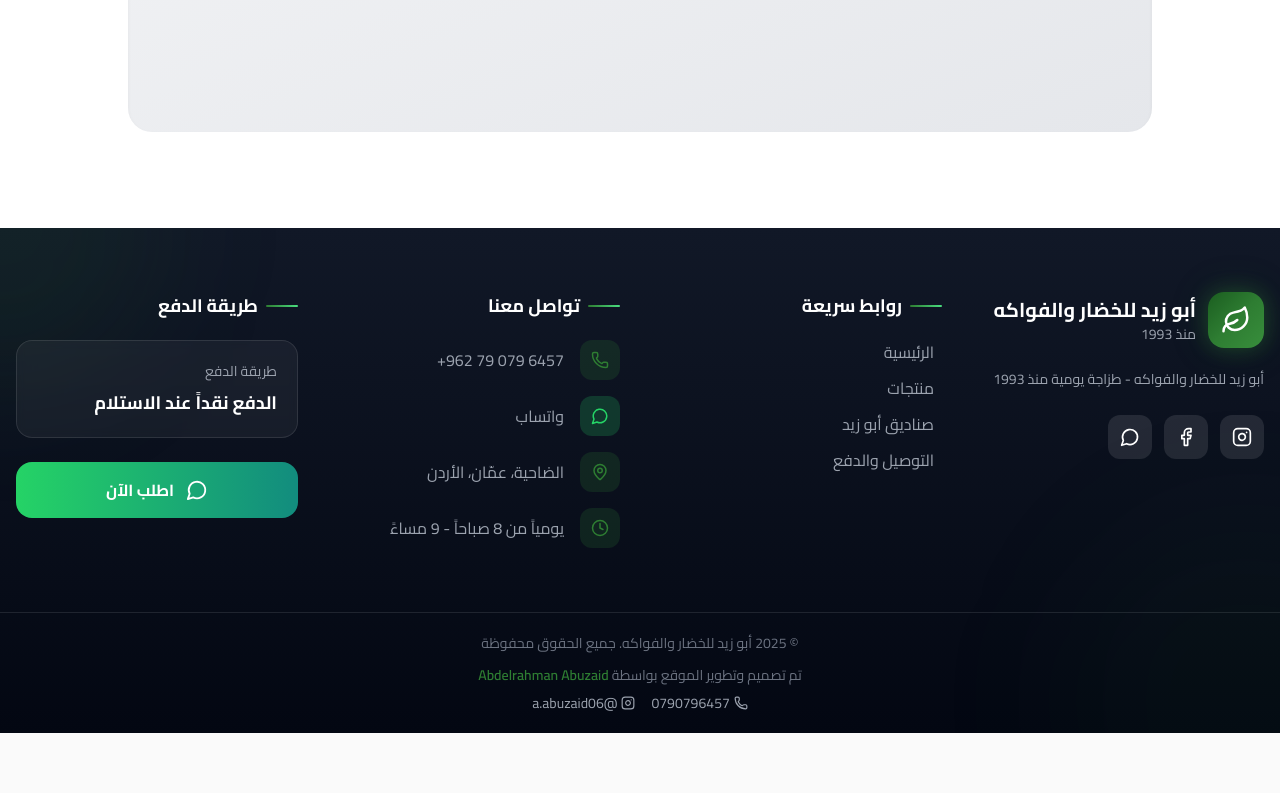
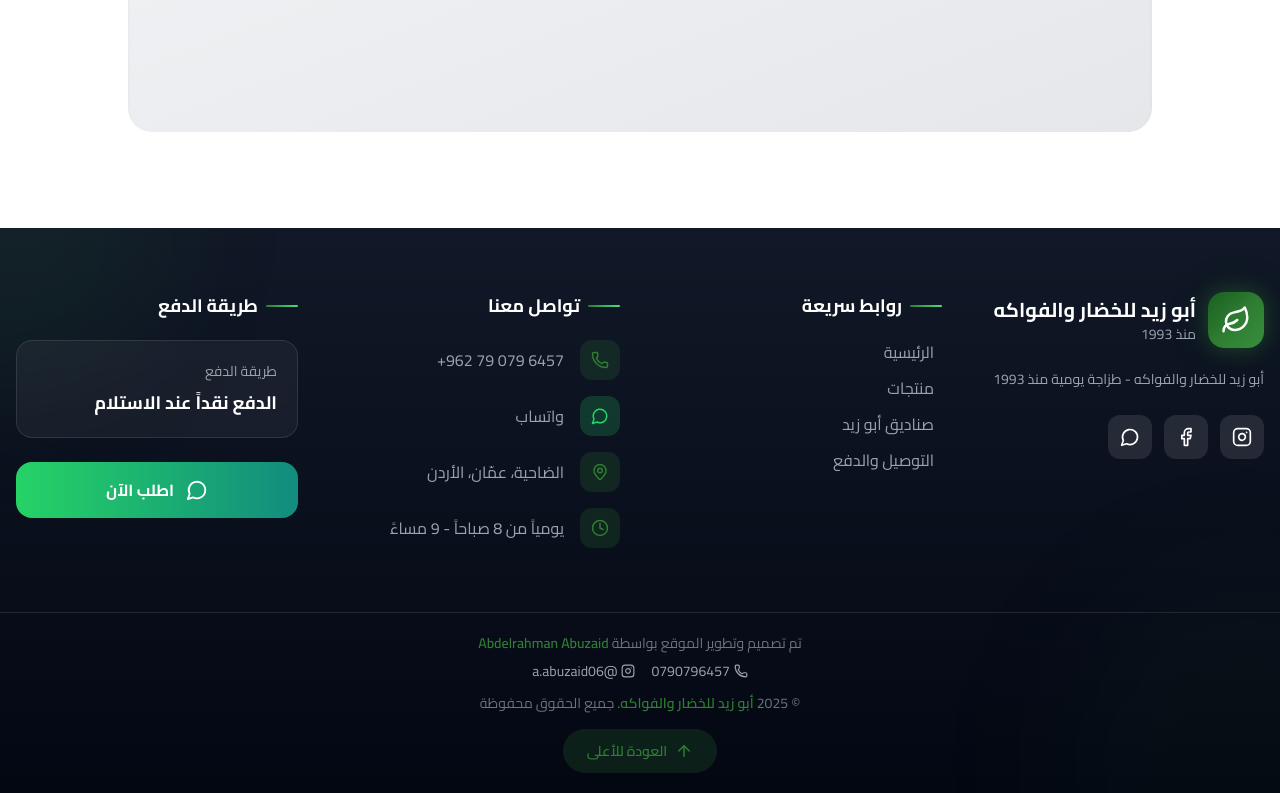
Before and after one commit to aabuzaid1/Abuzaid-f-v, a React (Vite) app: page /contact in a window 1280 px wide. Shown: the part 1877-2670 px from the top of the page. Before the commit the page ends 2610 px from the top, so only its background shows below. Built offline with nearby package versions, Linux system fonts and the light colour scheme.

Commit message:
Add scroll to top button and make brand name clickable

```diff
--- a/src/components/Footer.tsx
+++ b/src/components/Footer.tsx
@@ -1,6 +1,6 @@
 import React from 'react';
 import { Link } from 'react-router-dom';
-import { Phone, MapPin, Clock, Leaf, Instagram, Facebook, MessageCircle } from 'lucide-react';
+import { Phone, MapPin, Clock, Leaf, Instagram, Facebook, MessageCircle, ArrowUp } from 'lucide-react';
 import { useLanguage } from '../contexts/LanguageContext';
 
 const WHATSAPP_NUMBER = '962790796457';
@@ -164,12 +164,11 @@ const Footer: React.FC = () => {
             {/* Bottom Bar */}
             <div className="border-t border-white/10">
                 <div className="container mx-auto px-4 py-5 text-center">
-                    <p className="text-sm text-gray-500 mb-3">© 2025 {t('brandName')}. {t('rights')}</p>
                     {/* Developer Credit */}
                     <p className="text-sm text-gray-500 mb-2">
                         {t('developerCredit')} <span className="text-primary font-semibold">Abdelrahman Abuzaid</span>
                     </p>
-                    <div className="flex items-center justify-center gap-4 text-sm text-gray-400">
+                    <div className="flex items-center justify-center gap-4 text-sm text-gray-400 mb-3">
                         <a
                             href="tel:0790796457"
                             className="hover:text-white transition-colors flex items-center gap-1"
@@ -187,6 +186,24 @@ const Footer: React.FC = () => {
                             <span>@a.abuzaid06</span>
                         </a>
                     </div>
+                    <p className="text-sm text-gray-500">
+                        © 2025{' '}
+                        <button
+                            onClick={() => window.scrollTo({ top: 0, behavior: 'smooth' })}
+                            className="text-primary hover:text-primary/80 transition-colors cursor-pointer font-semibold"
+                        >
+                            {t('brandName')}
+                        </button>
+                        . {t('rights')}
+                    </p>
+                    {/* Scroll to Top Button */}
+                    <button
+                        onClick={() => window.scrollTo({ top: 0, behavior: 'smooth' })}
+                        className="mt-4 mx-auto flex items-center justify-center gap-2 px-6 py-3 bg-primary/20 hover:bg-primary/30 text-primary rounded-full transition-all duration-300 hover:scale-105 group"
+                    >
+                        <ArrowUp size={18} className="group-hover:-translate-y-1 transition-transform" />
+                        <span className="text-sm font-semibold">العودة للأعلى</span>
+                    </button>
                 </div>
             </div>
         </footer>
```
